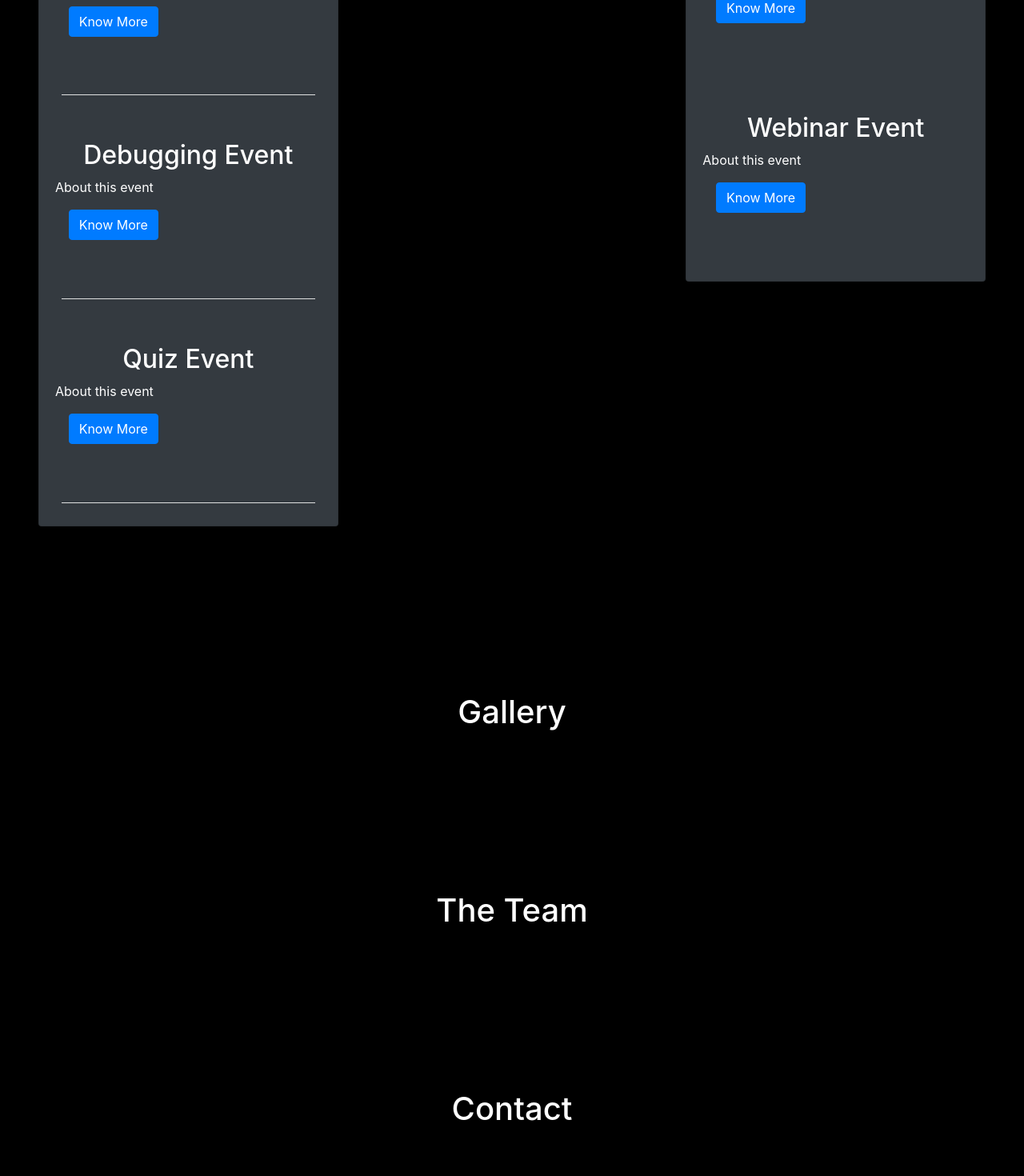
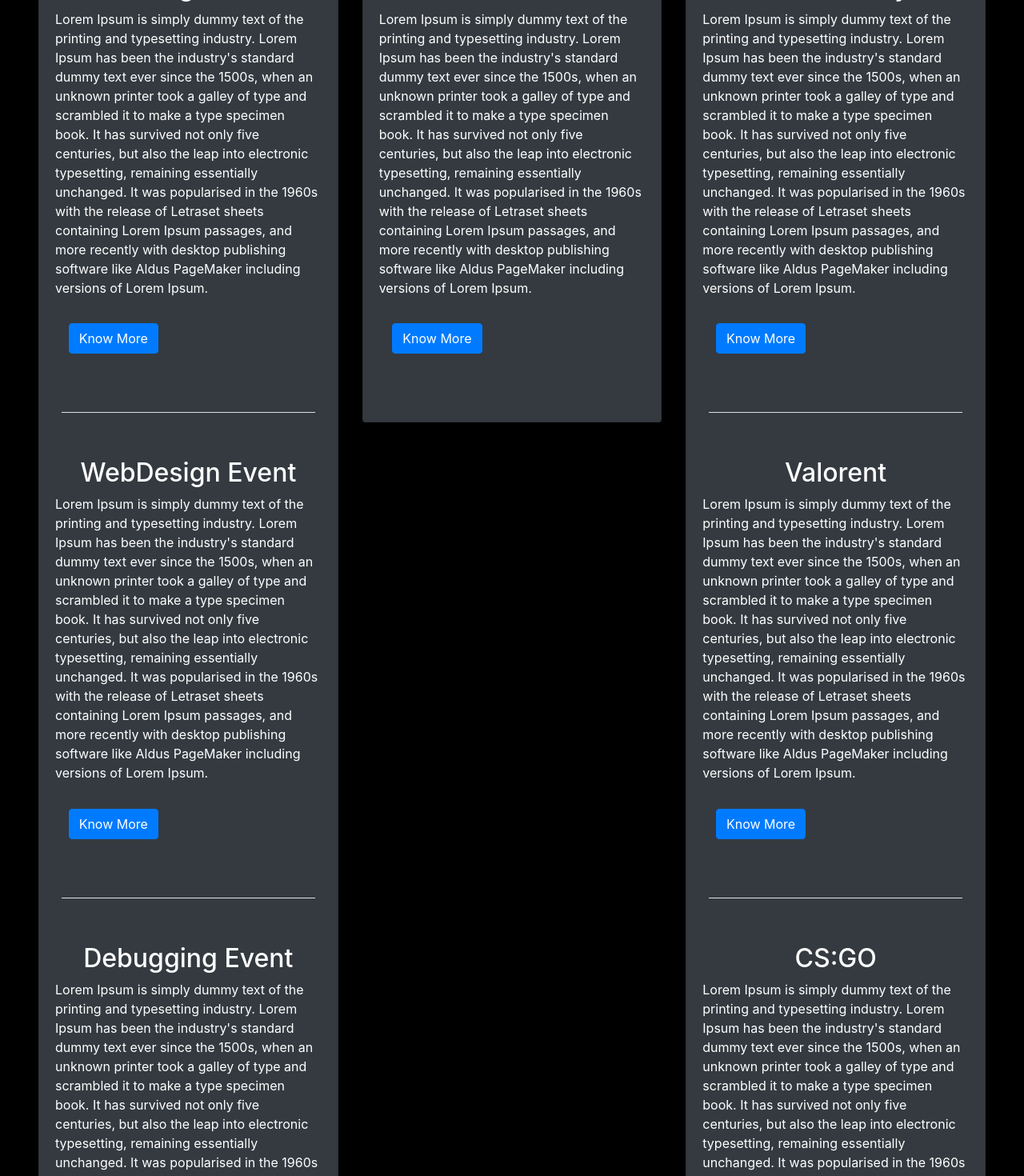
Before and after one commit to Mihir06121/TechNova, a React (Create React App) app: page / in a window 1280 px wide. Shown: the part 2080-3550 px from the top of the page at 80% size. Built offline with nearby package versions, Linux system fonts and the light colour scheme.

Commit message:
Animations

```diff
--- a/src/App.jsx
+++ b/src/App.jsx
@@ -10,8 +10,8 @@ import AOS from'aos';
 
  const App = () => {
 
-  let suggestion = "This site is still under development, stay tunned"
-  alert(suggestion)
+  // let suggestion = "This site is still under development, stay tunned"
+  // alert(suggestion)
 
     AOS.init({
       duration:'1200',
--- a/src/components/Events.jsx
+++ b/src/components/Events.jsx
@@ -1,7 +1,7 @@
 import React, { useState } from 'react'
 import { Card, CardTitle, CardText, Row, Col } from 'reactstrap';
 // import { Button } from 'reactstrap';
-import Technical from './Events/Coding'
+import Coding from './Events/Coding'
 import WebDesign from './Events/WebDesign'
 import Debugging from './Events/Debugging'
 import Quiz from './Events/Quiz'
@@ -18,20 +18,20 @@ const Events = () => {
             <div align="center" className="pt-5 pb-5">
                 <h1>EVENTS</h1>
             </div>
-            <div className="text-=white p-5">
+            <div className="text-=white p-5" data-aos="zoom-in">
                 <Row className="bg-black">
-                    <Col className="bg-t pt-3 pb-3" sm="4">
+                    <Col className="bg-t pt-3 pb-3" sm="4" data-aos="fade-right" data-aos-delay="400">
                         <Card className="bg-dark" body>
                         <div align="center" className="pt-5 pb-5">
                             <h1 className="pt-5 pb-5">Technical Day</h1>
                         </div>
-                            <Technical /><hr className="bg-light m-2" />
+                            <Coding/><hr className="bg-light m-2" />
                             <WebDesign /><hr className="bg-light m-2" />
                             <Debugging /><hr className="bg-light m-2" />
                             <Quiz /><hr className="bg-light m-2" />
                         </Card>
                     </Col>
-                    <Col className="bg-t pt-3 pb-3" sm="4">
+                    <Col className="bg-t pt-3 pb-3" sm="4" data-aos="fade-in" data-aos-delay="400">
                         <Card className="bg-dark" body>
                         <div align="center" className="pt-5 pb-5">
                             <h1 className="pt-5 pb-5">Webinar</h1>
@@ -39,13 +39,13 @@ const Events = () => {
                         <Webinar />
                         </Card>
                     </Col>
-                    <Col className="bg-t pt-3 pb-3" sm="4">
+                    <Col className="bg-t pt-3 pb-3" sm="4" data-aos="fade-left" data-aos-delay="400">
                         <Card className="bg-dark" body>
                         <div align="center" className="pt-5 pb-5">
                             <h1 className="pt-5 pb-5">E-Sports</h1>
                         </div>
-                        <CallOfDuty />
-                        <Valorent />
+                        <CallOfDuty /><hr className="bg-light m-2" />
+                        <Valorent /><hr className="bg-light m-2" />
                         <Csgo />
                         </Card>
                     </Col>
--- a/src/components/Events/CallOfDuty.jsx
+++ b/src/components/Events/CallOfDuty.jsx
@@ -9,12 +9,19 @@ const CallOfDuty = () => {
 
     return(
 
-        <div className="pt-5 pb-5">
+        <div className="pt-5 pb-5" data-aos="fade-up" data-aos-delay="600" >
             <h2 align="center">
                 Call Of Duty
             </h2>
             <div>
-                About this event
+            <p>Lorem Ipsum is simply dummy text of the printing and typesetting industry.
+                    Lorem Ipsum has been the industry's standard dummy text ever since the 1500s,
+                    when an unknown printer took a galley of type and scrambled it to make a type specimen book.
+                    It has survived not only five centuries, but also the leap into electronic typesetting,
+                    remaining essentially unchanged. It was popularised in the 1960s with the release of
+                    Letraset sheets containing Lorem Ipsum passages, and more recently with desktop
+                    publishing software like Aldus PageMaker including versions of Lorem Ipsum.
+                </p>
             </div>
             <Button color="primary" onClick={toggle} style={{ margin: '5%' }}>Know More</Button>
                 <Collapse isOpen={isOpen} align="center">
--- a/src/components/Events/Coding.jsx
+++ b/src/components/Events/Coding.jsx
@@ -9,12 +9,19 @@ const Technical = () => {
 
     return(
 
-        <div className="pt-5 pb-5">
+        <div className="pt-5 pb-5" data-aos="fade-up" data-aos-delay="600" >
             <h2 align="center">
                 Coding Event
             </h2>
             <div>
-                About this event
+            <p>Lorem Ipsum is simply dummy text of the printing and typesetting industry.
+                    Lorem Ipsum has been the industry's standard dummy text ever since the 1500s,
+                    when an unknown printer took a galley of type and scrambled it to make a type specimen book.
+                    It has survived not only five centuries, but also the leap into electronic typesetting,
+                    remaining essentially unchanged. It was popularised in the 1960s with the release of
+                    Letraset sheets containing Lorem Ipsum passages, and more recently with desktop
+                    publishing software like Aldus PageMaker including versions of Lorem Ipsum.
+                </p>
             </div>
             <Button color="primary" onClick={toggle} style={{ margin: '5%' }}>Know More</Button>
                 <Collapse isOpen={isOpen} align="center">
--- a/src/components/Events/Csgo.jsx
+++ b/src/components/Events/Csgo.jsx
@@ -9,12 +9,19 @@ const Csgo = () => {
 
     return(
 
-        <div className="pt-5 pb-5">
+        <div className="pt-5 pb-5" data-aos="fade-up" data-aos-delay="600" >
             <h2 align="center">
-                Webinar Event
+                CS:GO
             </h2>
             <div>
-                About this event
+            <p>Lorem Ipsum is simply dummy text of the printing and typesetting industry.
+                    Lorem Ipsum has been the industry's standard dummy text ever since the 1500s,
+                    when an unknown printer took a galley of type and scrambled it to make a type specimen book.
+                    It has survived not only five centuries, but also the leap into electronic typesetting,
+                    remaining essentially unchanged. It was popularised in the 1960s with the release of
+                    Letraset sheets containing Lorem Ipsum passages, and more recently with desktop
+                    publishing software like Aldus PageMaker including versions of Lorem Ipsum.
+                </p>
             </div>
             <Button color="primary" onClick={toggle} style={{ margin: '5%' }}>Know More</Button>
                 <Collapse isOpen={isOpen} align="center">
--- a/src/components/Events/Debugging.jsx
+++ b/src/components/Events/Debugging.jsx
@@ -9,12 +9,19 @@ const Debugging = () => {
 
     return(
 
-        <div className="pt-5 pb-5">
+        <div className="pt-5 pb-5" data-aos="fade-up" data-aos-delay="600" >
             <h2 align="center">
                 Debugging Event
             </h2>
             <div>
-                About this event
+            <p>Lorem Ipsum is simply dummy text of the printing and typesetting industry.
+                    Lorem Ipsum has been the industry's standard dummy text ever since the 1500s,
+                    when an unknown printer took a galley of type and scrambled it to make a type specimen book.
+                    It has survived not only five centuries, but also the leap into electronic typesetting,
+                    remaining essentially unchanged. It was popularised in the 1960s with the release of
+                    Letraset sheets containing Lorem Ipsum passages, and more recently with desktop
+                    publishing software like Aldus PageMaker including versions of Lorem Ipsum.
+                </p>
             </div>
             <Button color="primary" onClick={toggle} style={{ margin: '5%' }}>Know More</Button>
                 <Collapse isOpen={isOpen} align="center">
--- a/src/components/Events/Quiz.jsx
+++ b/src/components/Events/Quiz.jsx
@@ -9,12 +9,19 @@ const Quiz = () => {
 
     return(
 
-        <div className="pt-5 pb-5">
+        <div className="pt-5 pb-5" data-aos="fade-up" data-aos-delay="600" >
             <h2 align="center">
                 Quiz Event
             </h2>
             <div>
-                About this event
+            <p>Lorem Ipsum is simply dummy text of the printing and typesetting industry.
+                    Lorem Ipsum has been the industry's standard dummy text ever since the 1500s,
+                    when an unknown printer took a galley of type and scrambled it to make a type specimen book.
+                    It has survived not only five centuries, but also the leap into electronic typesetting,
+                    remaining essentially unchanged. It was popularised in the 1960s with the release of
+                    Letraset sheets containing Lorem Ipsum passages, and more recently with desktop
+                    publishing software like Aldus PageMaker including versions of Lorem Ipsum.
+                </p>
             </div>
             <Button color="primary" onClick={toggle} style={{ margin: '5%' }}>Know More</Button>
                 <Collapse isOpen={isOpen} align="center">
--- a/src/components/Events/Valorent.jsx
+++ b/src/components/Events/Valorent.jsx
@@ -9,12 +9,19 @@ const Valorent = () => {
 
     return(
 
-        <div className="pt-5 pb-5">
+        <div className="pt-5 pb-5" data-aos="fade-up" data-aos-delay="600" >
             <h2 align="center">
-                Webinar Event
+                Valorent
             </h2>
             <div>
-                About this event
+            <p>Lorem Ipsum is simply dummy text of the printing and typesetting industry.
+                    Lorem Ipsum has been the industry's standard dummy text ever since the 1500s,
+                    when an unknown printer took a galley of type and scrambled it to make a type specimen book.
+                    It has survived not only five centuries, but also the leap into electronic typesetting,
+                    remaining essentially unchanged. It was popularised in the 1960s with the release of
+                    Letraset sheets containing Lorem Ipsum passages, and more recently with desktop
+                    publishing software like Aldus PageMaker including versions of Lorem Ipsum.
+                </p>
             </div>
             <Button color="primary" onClick={toggle} style={{ margin: '5%' }}>Know More</Button>
                 <Collapse isOpen={isOpen} align="center">
--- a/src/components/Events/WebDesign.jsx
+++ b/src/components/Events/WebDesign.jsx
@@ -9,12 +9,19 @@ const WebDesign = () => {
 
     return(
 
-        <div className="pt-5 pb-5">
+        <div className="pt-5 pb-5" data-aos="fade-up" data-aos-delay="600" >
             <h2 align="center">
                 WebDesign Event
             </h2>
             <div>
-                About this event
+            <p>Lorem Ipsum is simply dummy text of the printing and typesetting industry.
+                    Lorem Ipsum has been the industry's standard dummy text ever since the 1500s,
+                    when an unknown printer took a galley of type and scrambled it to make a type specimen book.
+                    It has survived not only five centuries, but also the leap into electronic typesetting,
+                    remaining essentially unchanged. It was popularised in the 1960s with the release of
+                    Letraset sheets containing Lorem Ipsum passages, and more recently with desktop
+                    publishing software like Aldus PageMaker including versions of Lorem Ipsum.
+                </p>
             </div>
             <Button color="primary" onClick={toggle} style={{ margin: '5%' }}>Know More</Button>
                 <Collapse isOpen={isOpen} align="center">
--- a/src/components/Events/Webinar.jsx
+++ b/src/components/Events/Webinar.jsx
@@ -9,12 +9,19 @@ const Webinar = () => {
 
     return(
 
-        <div className="pt-5 pb-5">
+        <div className="pt-5 pb-5" data-aos="fade-up" data-aos-delay="600" >
             <h2 align="center">
                 Webinar Event
             </h2>
             <div>
-                About this event
+            <p>Lorem Ipsum is simply dummy text of the printing and typesetting industry.
+                    Lorem Ipsum has been the industry's standard dummy text ever since the 1500s,
+                    when an unknown printer took a galley of type and scrambled it to make a type specimen book.
+                    It has survived not only five centuries, but also the leap into electronic typesetting,
+                    remaining essentially unchanged. It was popularised in the 1960s with the release of
+                    Letraset sheets containing Lorem Ipsum passages, and more recently with desktop
+                    publishing software like Aldus PageMaker including versions of Lorem Ipsum.
+                </p>
             </div>
             <Button color="primary" onClick={toggle} style={{ margin: '5%' }}>Know More</Button>
                 <Collapse isOpen={isOpen} align="center">
```
Also changed, not shown: src/components/About.jsx (+9 -2 lines).
